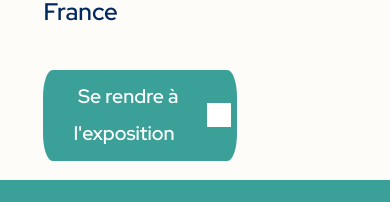
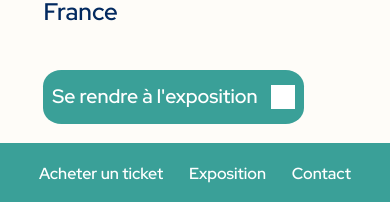
Before and after one commit to jo15122002/illuminez_votre_curiosite_site, a Nuxt app: page / in a window 390 px wide. Shown: the part 6586-6788 px from the top of the page. Built offline with nearby package versions, Linux system fonts and the light colour scheme; no server answers; the database is empty; grey boxes are pictures that could not be loaded; a web font is replaced by a local one.

Commit message:
fix responsive bouton

```diff
--- a/components/FindUs.vue
+++ b/components/FindUs.vue
@@ -59,6 +59,12 @@ export default {
     width: 60%;
     border-radius: 37px;
   }
+
+  .findUs .buyButton{
+    width: auto;
+    margin-right: 14% !important;
+    border-radius: 7% / 30%;
+  }
 }
 
 .findUs {
```
